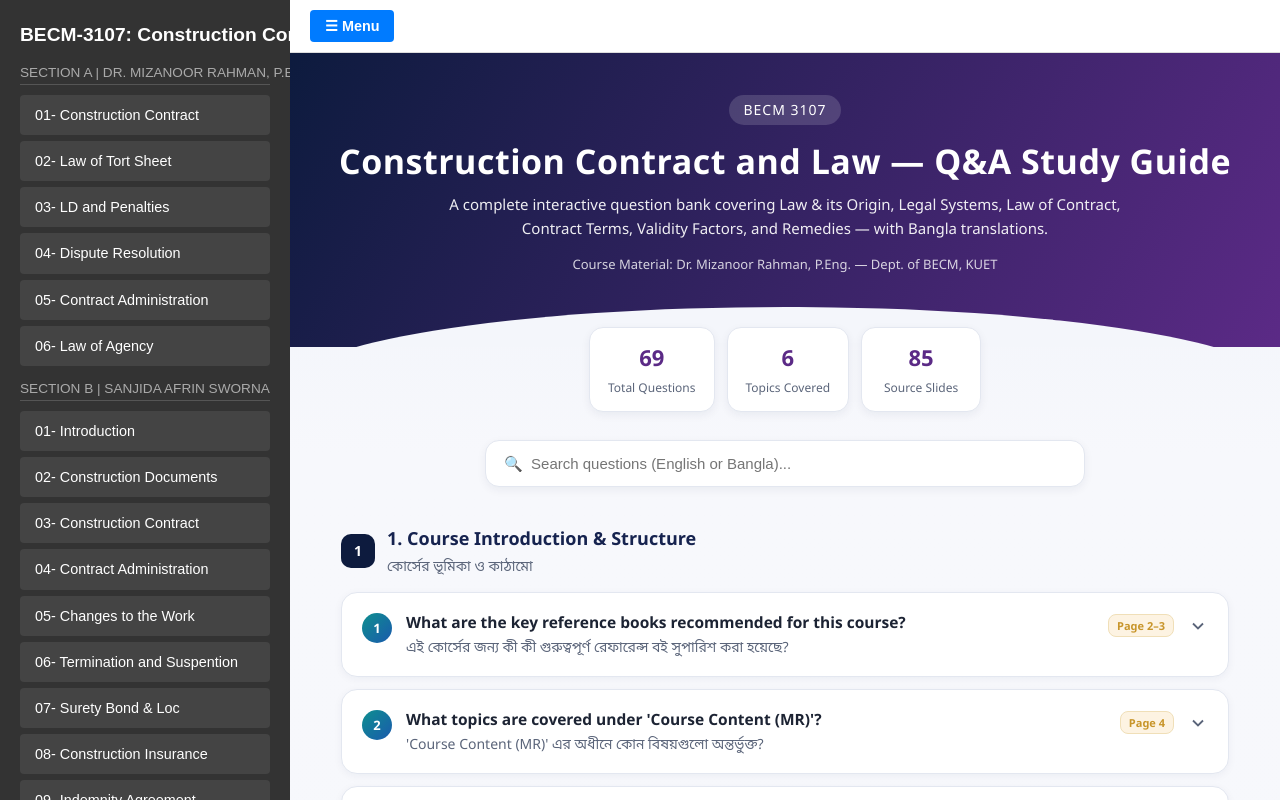
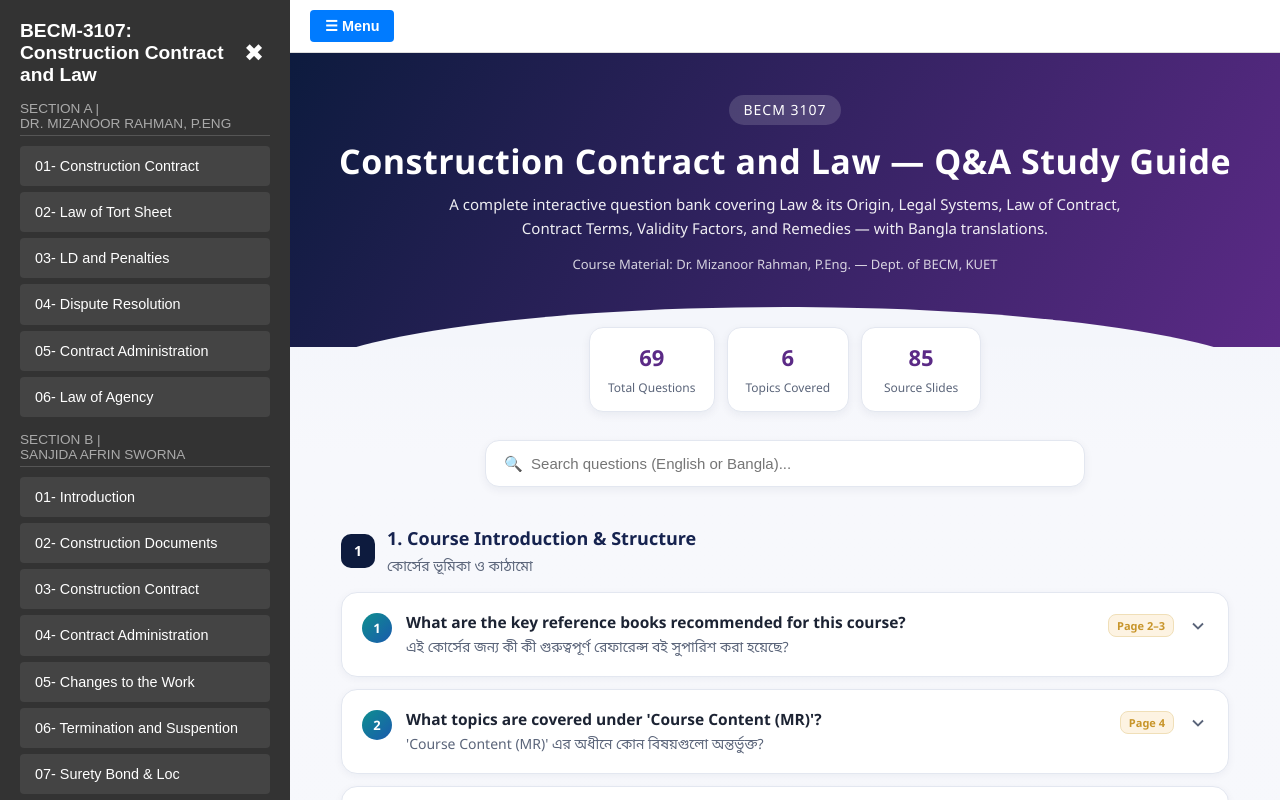
Before and after one commit to kirohan/BECM-3107-Construction-Contract-and-Law-Oneshot-by-Arnob-23223007, a plain HTML site: page index.html in a window 1280 px wide. Drawn offline with Linux system fonts and the light colour scheme.

Commit message:
Update index.html

```diff
--- a/index.html
+++ b/index.html
@@ -125,12 +125,12 @@
     <div class="sidebar-inner">
 
       <div class="sidebar-header">
-        <h2>BECM-3107: Construction Contract and Law</h2>
+        <h2>BECM-3107: <br>Construction Contract <br>and Law</h2>
         <button class="close-btn" onclick="toggleSidebar()" title="Close Sidebar">✖</button>
       </div>
 
       <!-- SECTION A -->
-      <div class="section-title">SECTION A | DR. MIZANOOR RAHMAN, P.ENG</div>
+      <div class="section-title">SECTION A | <br>DR. MIZANOOR RAHMAN, P.ENG</div>
       <a href="01- Construction Contract- Arnob.html" target="viewer">01- Construction Contract</a>
       <a href="02- Law of Tort Sheet - Arnob.html" target="viewer">02- Law of Tort Sheet</a>
       <a href="03- LD and Penalties - Arnob.html" target="viewer">03- LD and Penalties</a>
@@ -139,7 +139,7 @@
       <a href="06- Law of Agency - Arnob.html" target="viewer">06- Law of Agency</a>
 
       <!-- SECTION B -->
-      <div class="section-title">SECTION B | SANJIDA AFRIN SWORNA</div>
+      <div class="section-title">SECTION B | <br>SANJIDA AFRIN SWORNA</div>
       <a href="01- Introduction - Arnob.html" target="viewer">01- Introduction</a>
       <a href="02- Construction_Documents - Arnob.html" target="viewer">02- Construction Documents</a>
       <a href="03- Construction Contract - Arnob.html" target="viewer">03- Construction Contract</a>
```
